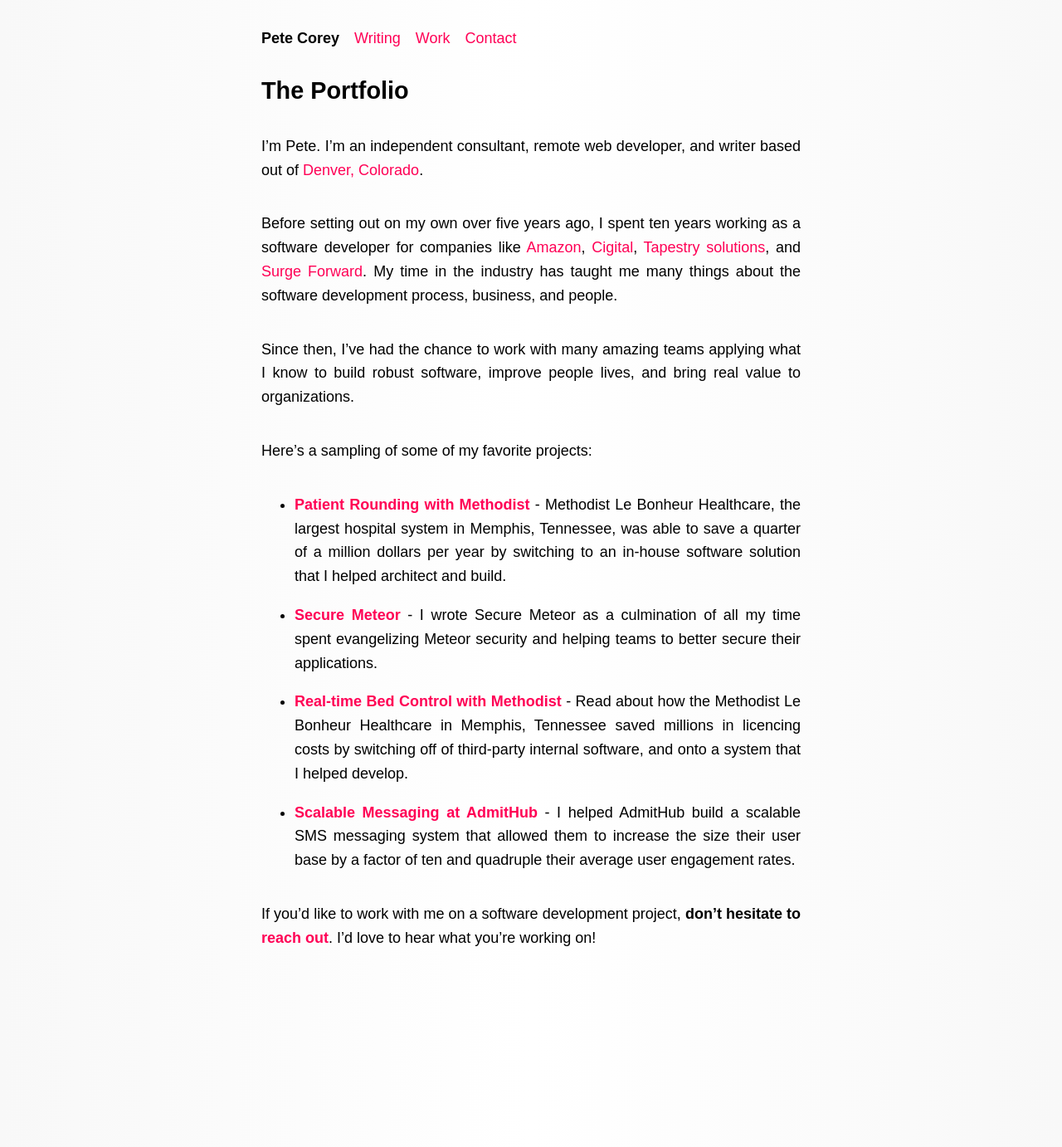
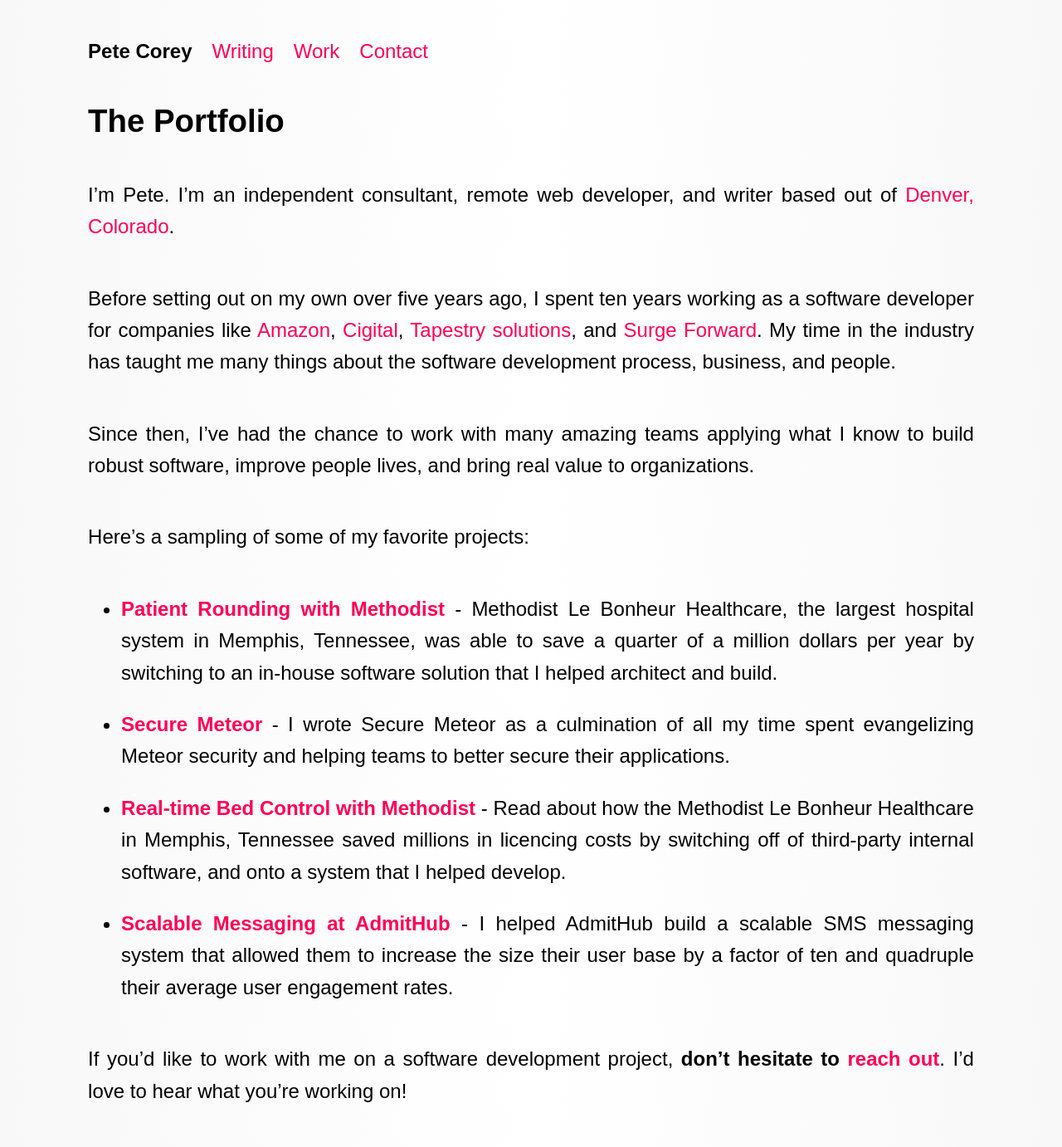
Before and after one commit to pcorey/pcorey.github.io, a Jekyll site: the page built from work/index.md, in a window 1280 px wide. Shown: the whole page at 83% size. Built offline with Jekyll 4.4.1, drawn with Linux system fonts in a browser that asks for light colours; nearby versions of some CDN libraries; some web fonts are replaced; comment, search, counter and statistics services are not loaded; before the commit the page ends 1181 px from its top, so only the background shows below that.

Commit message:
Update margin and font size

```diff
--- a/css/main.css
+++ b/css/main.css
@@ -6,7 +6,7 @@ html {
 }
 
 html {
-    font-size: 18px;
+    font-size: 24px;
 }
 
 body {
@@ -125,8 +125,8 @@ a > code .token {
 
 .margin {
     margin: 0 auto;
-    max-width: 650px;
-    width: 650px;
+    max-width: 80ch;
+    width: 80ch;
 }
 
 .signup-form {
```
